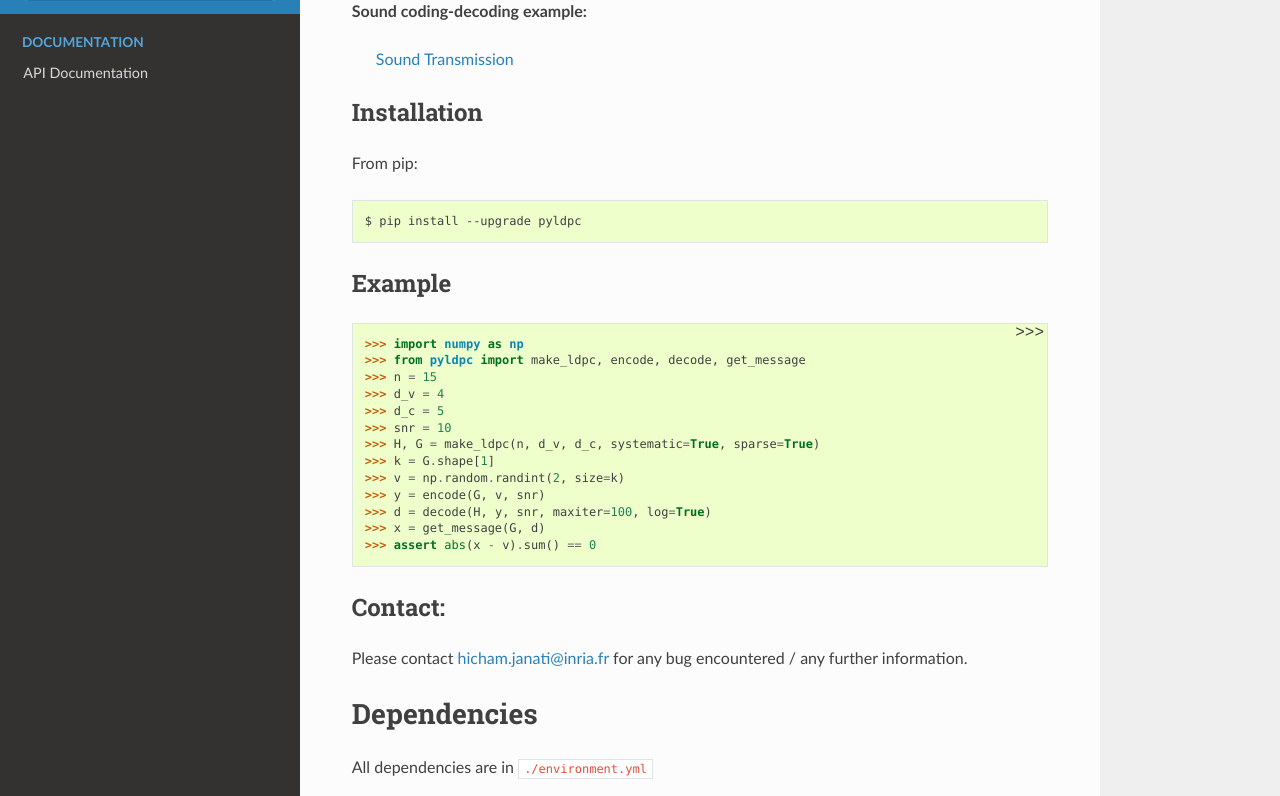
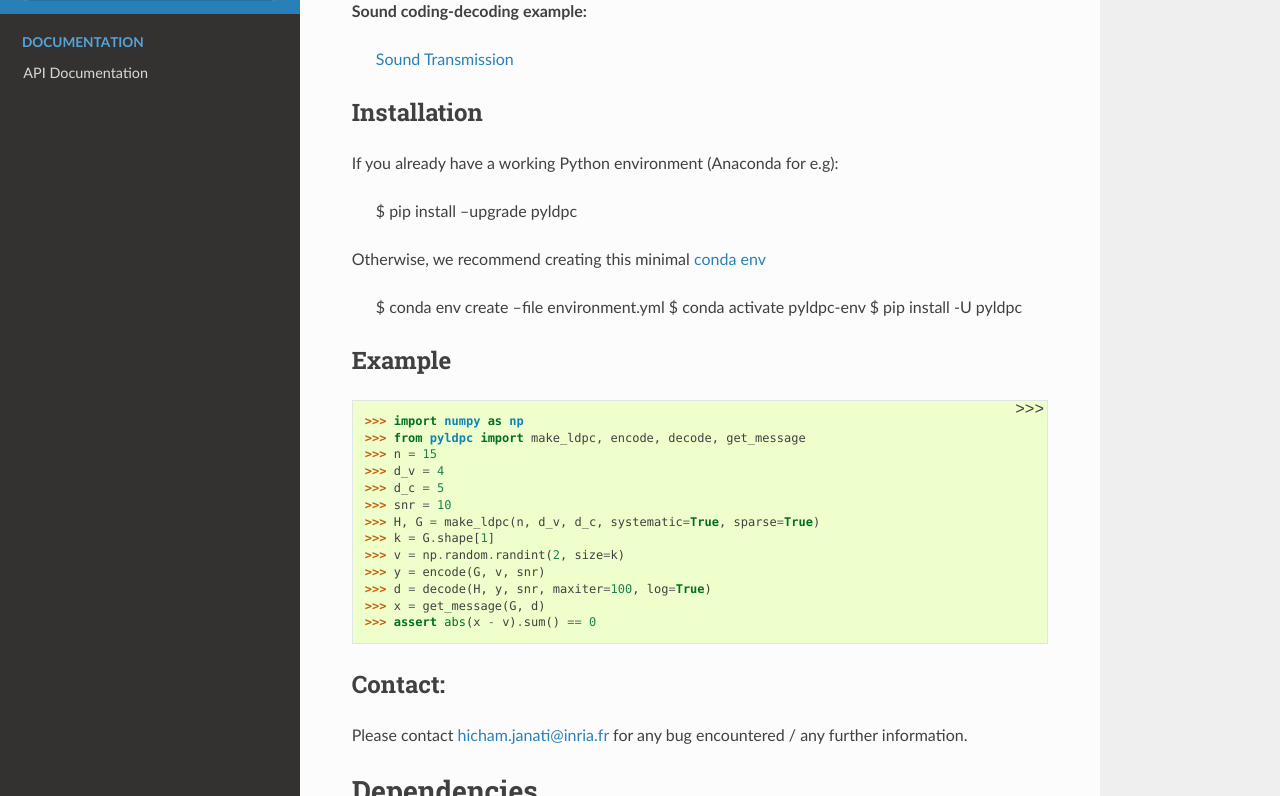
Before and after one commit to hichamjanati/pyldpc, a Sphinx documentation site: the page built from doc/index.rst, in a window 1280 px wide and 900 px high, scrolled down 952 px, cut to the strip 104-900 px from the top of the window. Built offline with Sphinx 7.4.7 and the Read the Docs theme 2.0.0, drawn with Linux system fonts in a browser that asks for light colours; formulas are drawn with MathJax 3; pages that are not in the unit, such as notebooks, are missing from menus; the version number is read from the project's files by our own code.

Commit message:
add install guidelines

```diff
--- a/doc/index.rst
+++ b/doc/index.rst
@@ -28,9 +28,15 @@ Description:
 Installation
 ------------
 
-From pip::
+If you already have a working Python environment (Anaconda for e.g):
 
     $ pip install --upgrade pyldpc
+
+Otherwise, we recommend creating this minimal `conda env <https://raw.githubusercontent.com/hichamjanati/pyldpc/master/environment.yml>`_
+
+    $ conda env create --file environment.yml
+    $ conda activate pyldpc-env
+    $ pip install -U pyldpc
 
 Example
 -------
```
Also changed, not shown: README.rst (+7 -1 lines).
